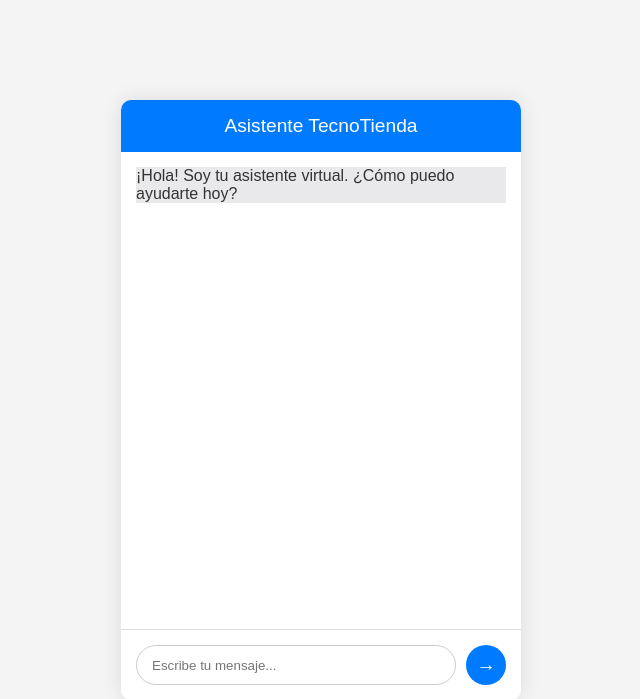
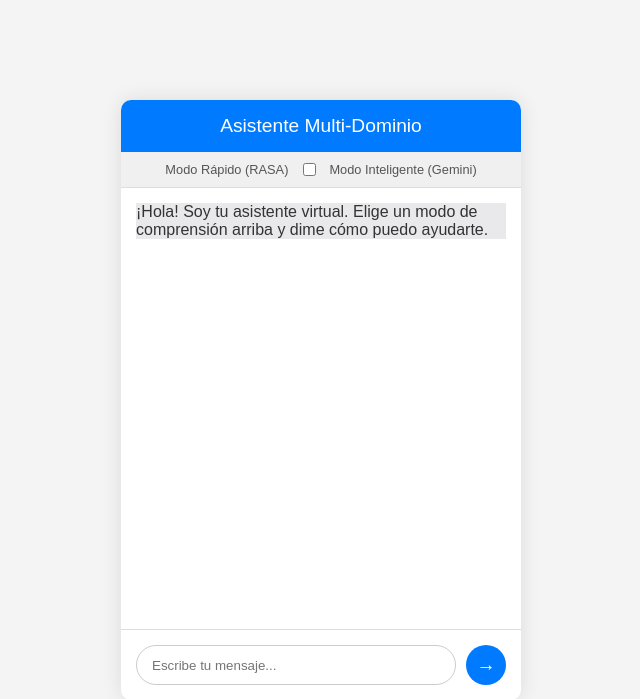
Before and after one commit to forestgump22/chatbot_project_rasa, a Flask app: page / in a window 1280 px wide. Shown: the top 699 px of the page, without its empty margins (319-959 px from the left). Run offline with Flask 3, Linux system fonts and the light colour scheme.

Commit message:
RASA hibrido
usa como motor de intenciones(definido por el usuario) a Gemini AI

````diff
--- /dev/null
+++ b/actions/requirements.txt
@@ -0,0 +1,3 @@
+# Dependencias necesarias para actions.py
+google-generativeai==0.3.2
+python-dotenv==1.0.0
--- a/app.py
+++ b/app.py
@@ -4,62 +4,178 @@ import requests
 import logging
 import os
 from dotenv import load_dotenv
+import json
+import time
+import google.generativeai as genai
 
-# Cargar variables de entorno desde el archivo .env
 load_dotenv()
 
 app = Flask(__name__)
-CORS(app) # Habilita CORS para permitir peticiones desde el frontend
+CORS(app)
 app.secret_key = os.getenv('FLASK_SECRET_KEY', 'default-secret-key-for-dev')
 
-# Configurar logging para ver lo que sucede
 logging.basicConfig(level=logging.INFO)
 logger = logging.getLogger(__name__)
 
-# URL del servidor de RASA. Asegúrate de que RASA esté corriendo.
-# Por defecto, RASA corre en el puerto 5005.
-RASA_API_URL = "http://localhost:5005/webhooks/rest/webhook"
+# --- CONFIGURACIÓN ---
+RASA_API_URL = os.getenv("RASA_API_URL", "http://localhost:5005/webhooks/rest/webhook")
+
+GEMINI_API_KEY = os.getenv('GEMINI_API_KEY')
+
+# Configuración de Gemini con manejo de errores
+try:
+    if GEMINI_API_KEY:
+        genai.configure(api_key=GEMINI_API_KEY)
+        gemini_model = genai.GenerativeModel('gemini-2.0-flash')
+        logger.info("Modelo Gemini cargado exitosamente.")
+    else:
+        gemini_model = None
+        logger.warning("GEMINI_API_KEY no encontrada. El modo NLU de Gemini no estará disponible.")
+except Exception as e:
+    gemini_model = None
+    logger.error(f"Error al configurar Gemini: {e}. El modo NLU de Gemini no estará disponible.")
+
+# --- PLANTILLA PARA NLU CON GEMINI (PROMPT ENGINEERING) ---
+INTENT_PROMPT_TEMPLATE = """
+Eres un motor de Comprensión de Lenguaje Natural (NLU) altamente preciso. Tu tarea es analizar el texto del usuario y extraer su intención y entidades en formato JSON.
+
+REGLAS CRÍTICAS:
+1.  **PRIORIDAD MÁXIMA:** Si el texto del usuario indica una emergencia médica, una situación de vida o muerte, o menciona síntomas graves como "infarto", "derrame cerebral", "no puedo respirar", etc., DEBES clasificar la intención como "contacto_emergencia", sin importar qué más diga.
+2.  El JSON de salida DEBE tener una clave "intent" y una clave "entities".
+3.  La clave "intent" DEBE ser uno de los siguientes valores: {intents_list}.
+4.  La clave "entities" DEBE ser una lista de objetos JSON, cada uno con una clave "entity" y una clave "value".
+5.  Las entidades posibles son: {entities_list}.
+6.  Si después de aplicar la regla de emergencia, no puedes identificar una intención de la lista con confianza, asigna el intent "nlu_fallback".
+7.  Si no encuentras entidades, devuelve una lista vacía [].
+8.  Tu respuesta DEBE contener únicamente el objeto JSON y nada más.
+
+### EJEMPLO DE PRIORIDAD MÁXIMA
+Texto: "me duele el pecho y creo que estoy teniendo un infarto"
+JSON: {{"intent": "contacto_emergencia", "entities": []}}
+
+### TAREA
+Texto del usuario: "{user_message}"
+JSON:
+"""
+
+# Definición centralizada de intenciones y entidades conocidas por el sistema RASA
+VALID_INTENTS = [
+    "greet", "goodbye", "affirm", "deny", "ask_help", "switch_domain",
+    "consultar_producto", "verificar_stock", "estado_pedido", "recomendar_producto", "finalizar_compra", "pagar_pedido",
+    "consultar_saldo", "realizar_transferencia", "bloquear_tarjeta", "asesor_financiero",
+    "agendar_cita", "consultar_sintoma", "informacion_medicamento", "contacto_emergencia",
+    "pregunta_abierta", "nlu_fallback"
+]
+VALID_ENTITIES = [
+    "producto", "numero_pedido", "categoria", "interes", "tipo_cuenta", "cantidad",
+    "cuenta_destino", "tipo_tarjeta", "especialidad", "fecha_hora", "sintoma", "medicamento", "dominio"
+]
+
+
+def get_intent_from_gemini_robust(user_message, max_retries=2):
+    """
+    Función robusta para obtener la intención de Gemini, con reintentos y validación de JSON.
+    """
+    if not gemini_model:
+        logger.error("Se intentó usar el NLU de Gemini, pero el modelo no está disponible.")
+        return None
+
+    prompt = INTENT_PROMPT_TEMPLATE.format(
+        intents_list=json.dumps(VALID_INTENTS),
+        entities_list=json.dumps(VALID_ENTITIES),
+        user_message=user_message
+    )
+
+    for attempt in range(max_retries):
+        try:
+            logger.info(f"Intento {attempt + 1} de NLU con Gemini.")
+            response = gemini_model.generate_content(prompt)
+
+            # Limpiar la respuesta para extraer solo el JSON
+            cleaned_response = response.text.strip().replace("```json", "").replace("```", "")
+
+            # Validar el JSON
+            parsed_json = json.loads(cleaned_response)
+
+            # Validar la estructura del JSON
+            if "intent" in parsed_json and "entities" in parsed_json and isinstance(parsed_json["entities"], list):
+                logger.info(f"NLU de Gemini exitoso: {parsed_json}")
+                return parsed_json
+            else:
+                logger.warning(f"Respuesta de Gemini no tiene la estructura esperada: {cleaned_response}")
+
+        except json.JSONDecodeError:
+            logger.warning(f"Respuesta de Gemini no es un JSON válido: {response.text}")
+        except Exception as e:
+            logger.error(f"Error inesperado en la llamada a Gemini: {e}")
+
+        # Esperar un poco antes de reintentar
+        time.sleep(0.5)
+
+    logger.error(f"Fallaron todos los intentos de obtener NLU de Gemini para el mensaje: '{user_message}'")
+    return None # Devolver None si todos los intentos fallan
+
+
+def get_rasa_response(sender_id, message):
+    """
+    Función para enviar un mensaje a RASA y obtener la respuesta.
+    """
+    payload = {"sender": sender_id, "message": message}
+    try:
+        response = requests.post(RASA_API_URL, json=payload)
+        response.raise_for_status()
+        return response.json()
+    except requests.exceptions.RequestException as e:
+        logger.error(f"Error de conexión con el servidor de RASA: {e}")
+        return [{"text": "Lo siento, no puedo conectarme con el asistente en este momento."}]
+    except Exception as e:
+        logger.error(f"Ocurrió un error inesperado al comunicarse con RASA: {e}")
+        return [{"text": "Ha ocurrido un error inesperado."}]
+
 
 @app.route('/')
 def home():
-    """Sirve la página principal del chat."""
     return render_template('index.html')
 
 @app.route('/webhook', methods=['POST'])
 def webhook():
-    """
-    Este endpoint recibe los mensajes del usuario desde el frontend,
-    los envía a RASA y devuelve la respuesta de RASA al frontend.
-    """
-    try:
-        user_message = request.json['message']
-        sender_id = request.json.get('sender', 'user') # Usar un ID de sesión si está disponible
+    data = request.json
+    user_message = data['message']
+    sender_id = data.get('sender', 'user')
+    # Extraer el modo NLU de los metadatos, con 'rasa' como valor por defecto
+    nlu_mode = data.get('metadata', {}).get('nlu_mode', 'rasa')
 
-        logger.info(f"Mensaje recibido de '{sender_id}': {user_message}")
+    logger.info(f"Mensaje: '{user_message}', Sender: '{sender_id}', Modo NLU: '{nlu_mode}'")
 
-        # Payload para enviar a RASA
-        payload = {
-            "sender": sender_id,
-            "message": user_message
-        }
+    if nlu_mode == 'gemini':
+        nlu_data = get_intent_from_gemini_robust(user_message)
 
-        # Enviar el mensaje a RASA
-        rasa_response = requests.post(RASA_API_URL, json=payload)
-        rasa_response.raise_for_status() # Lanza un error si la petición a RASA falla
+        # Si Gemini falla, cambiamos al modo RASA como fallback para esta petición
+        if nlu_data is None:
+            logger.warning("Fallback a NLU de RASA debido a un error de Gemini.")
+            rasa_messages = get_rasa_response(sender_id, user_message)
+            # Añadir un mensaje para informar al usuario del cambio
+            rasa_messages.insert(0, {"text": "(Hubo un problema con el modo inteligente, usando el modo rápido para esta respuesta.)"})
+            return jsonify(rasa_messages)
 
-        rasa_messages = rasa_response.json()
-        logger.info(f"Respuesta de RASA: {rasa_messages}")
+        # Si Gemini tiene éxito, construimos el mensaje para RASA Core
+        intent_name = nlu_data.get("intent", "nlu_fallback")
+        entities = nlu_data.get("entities", [])
 
-        # Devolver la respuesta de RASA al frontend
-        return jsonify(rasa_messages)
+        if entities:
+            entity_payload = json.dumps({entity['entity']: entity['value'] for entity in entities if 'entity' in entity and 'value' in entity})
+            rasa_message = f"/{intent_name}{entity_payload}"
+        else:
+            rasa_message = f"/{intent_name}"
 
-    except requests.exceptions.RequestException as e:
-        logger.error(f"Error de conexión con el servidor de RASA: {e}")
-        return jsonify([{"text": "Lo siento, no puedo conectarme con el asistente en este momento. Por favor, inténtalo más tarde."}]), 503
-    except Exception as e:
-        logger.error(f"Ocurrió un error inesperado en el webhook: {e}")
-        return jsonify([{"text": "Ha ocurrido un error inesperado. Por favor, intenta de nuevo."}]), 500
+        logger.info(f"Inyectando a RASA Core: {rasa_message}")
+        rasa_messages = get_rasa_response(sender_id, rasa_message)
+
+    else: # nlu_mode == 'rasa'
+        logger.info("Usando NLU de RASA.")
+        rasa_messages = get_rasa_response(sender_id, user_message)
+
+    return jsonify(rasa_messages)
 
 if __name__ == '__main__':
-    # Corre la aplicación Flask en el puerto 5000
     app.run(debug=True, port=5000)
--- a/endpoints.yml
+++ b/endpoints.yml
@@ -1,3 +1,5 @@
 # endpoints.yml
 action_endpoint:
   url: "http://localhost:5055/webhook"
+  # url: ${ACTION_ENDPOINT_URL}
+  # RASA reemplazará esto con el valor de la variable de entorno
--- a/requirements.txt
+++ b/requirements.txt
@@ -1,7 +1,7 @@
+# Dependencias para el Servidor RASA y Flask
 rasa==3.6.13
-rasa-sdk==3.6.2
-google-generativeai==0.3.2
 Flask==2.3.3
 Flask-Cors==4.0.0
 python-dotenv==1.0.0
 requests==2.31.0
+gunicorn==20.1.0  # Servidor WSGI de producción para Flask
--- a/templates/index.html
+++ b/templates/index.html
@@ -3,7 +3,7 @@
 <head>
     <meta charset="UTF-8">
     <meta name="viewport" content="width=device-width, initial-scale=1.0">
-    <title>Asistente TecnoTienda</title>
+    <title>Asistente Multi-Dominio</title>
     <style>
         body { font-family: Arial, sans-serif; background: #f4f4f4; margin: 0; display: flex; justify-content: center; align-items: center; height: 100vh; }
         #chat-container { width: 400px; height: 600px; background: white; border-radius: 10px; box-shadow: 0 0 20px rgba(0,0,0,0.1); display: flex; flex-direction: column; }
@@ -12,6 +12,21 @@
         .message { padding: 10px 15px; border-radius: 18px; max-width: 80%; line-height: 1.4; }
         .user-message { background: #007bff; color: white; align-self: flex-end; }
         .bot-message { background: #e9e9eb; color: #333; align-self: flex-start; }
+
+        /* --- ESTILOS PARA EL INTERRUPTOR --- */
+        #nlu-toggle-container {
+            display: flex;
+            align-items: center;
+            justify-content: center;
+            padding: 8px;
+            background-color: #f0f0f0;
+            font-size: 0.8em;
+            color: #555;
+            border-bottom: 1px solid #ddd;
+        }
+        #nlu-toggle-container label { margin: 0 10px; }
+        #nlu-toggle { margin-left: 5px; cursor: pointer; }
+
         #input-container { display: flex; padding: 15px; border-top: 1px solid #ddd; }
         #user-input { flex-grow: 1; border: 1px solid #ccc; border-radius: 20px; padding: 10px 15px; outline: none; }
         #send-btn { background: #007bff; color: white; border: none; border-radius: 50%; width: 40px; height: 40px; margin-left: 10px; cursor: pointer; font-size: 1.2em; }
@@ -19,9 +34,14 @@
 </head>
 <body>
     <div id="chat-container">
-        <div id="chat-header">Asistente TecnoTienda</div>
+        <div id="chat-header">Asistente Multi-Dominio</div>
+        <div id="nlu-toggle-container">
+            <label for="nlu-toggle">Modo Rápido (RASA)</label>
+            <input type="checkbox" id="nlu-toggle">
+            <label for="nlu-toggle">Modo Inteligente (Gemini)</label>
+        </div>
         <div id="chat-box">
-             <div class="bot-message">¡Hola! Soy tu asistente virtual. ¿Cómo puedo ayudarte hoy?</div>
+             <div class="bot-message">¡Hola! Soy tu asistente virtual. Elige un modo de comprensión arriba y dime cómo puedo ayudarte.</div>
         </div>
         <div id="input-container">
             <input type="text" id="user-input" placeholder="Escribe tu mensaje...">
@@ -33,17 +53,17 @@
         const chatBox = document.getElementById('chat-box');
         const userInput = document.getElementById('user-input');
         const sendBtn = document.getElementById('send-btn');
+        const nluToggle = document.getElementById('nlu-toggle');
 
-        // Función para añadir mensajes al chat
         function addMessage(text, sender) {
             const messageDiv = document.createElement('div');
             messageDiv.classList.add('message', `${sender}-message`);
-            messageDiv.textContent = text;
+            // Para renderizar saltos de línea correctamente
+            messageDiv.innerHTML = text.replace(/\n/g, '<br>');
             chatBox.appendChild(messageDiv);
-            chatBox.scrollTop = chatBox.scrollHeight; // Auto-scroll
+            chatBox.scrollTop = chatBox.scrollHeight;
         }
 
-        // Función para enviar mensaje al backend
         async function sendMessage() {
             const message = userInput.value.trim();
             if (!message) return;
@@ -51,11 +71,18 @@
             addMessage(message, 'user');
             userInput.value = '';
 
+            // Determinar el modo NLU según el interruptor
+            const nluMode = nluToggle.checked ? 'gemini' : 'rasa';
+
             try {
                 const response = await fetch('http://localhost:5000/webhook', {
                     method: 'POST',
                     headers: { 'Content-Type': 'application/json' },
-                    body: JSON.stringify({ message: message, sender: 'user123' })
+                    body: JSON.stringify({
+                        message: message,
+                        sender: 'user123',
+                        metadata: { nlu_mode: nluMode }
+                    })
                 });
 
                 if (!response.ok) {
````
Also changed, not shown: actions/actions.py (+17 -3 lines), data/stories.yml (+14 -5 lines), render.yml (added, +53 -0 lines), requirementss.txt (added, +7 -0 lines), 2 other files.
